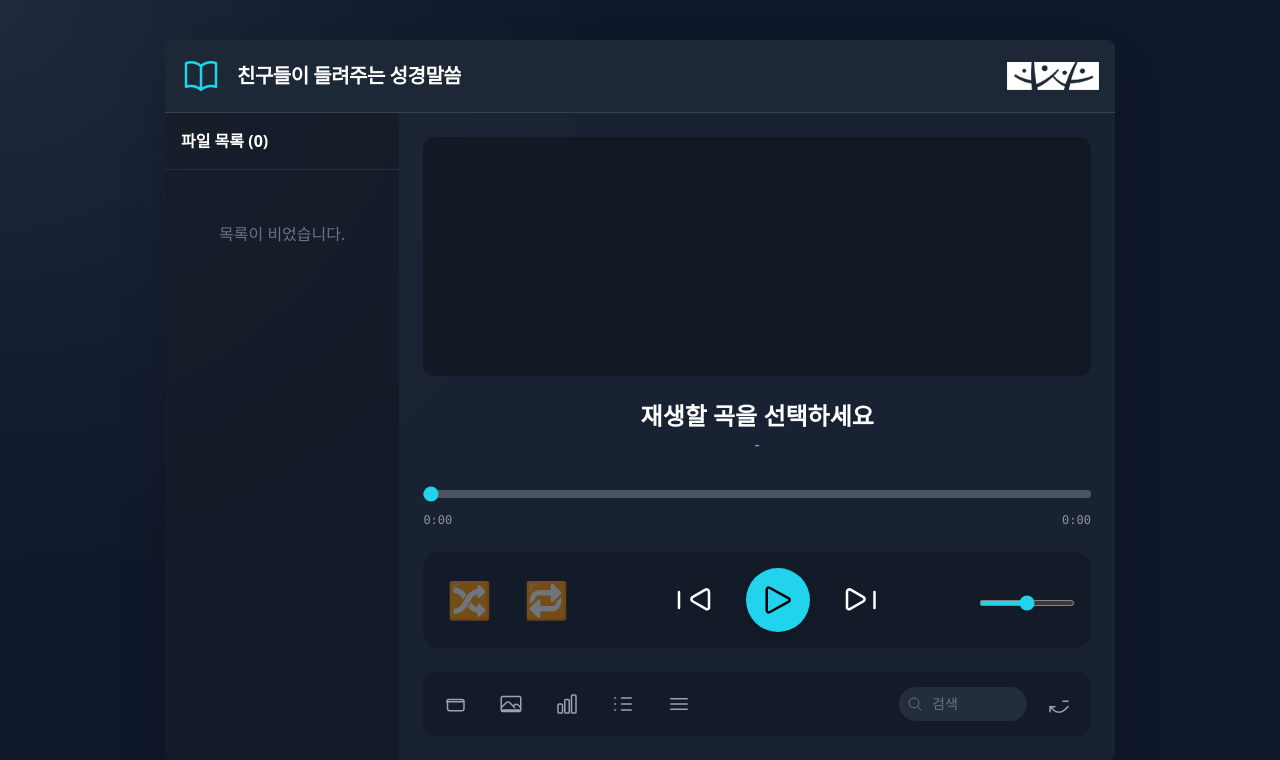
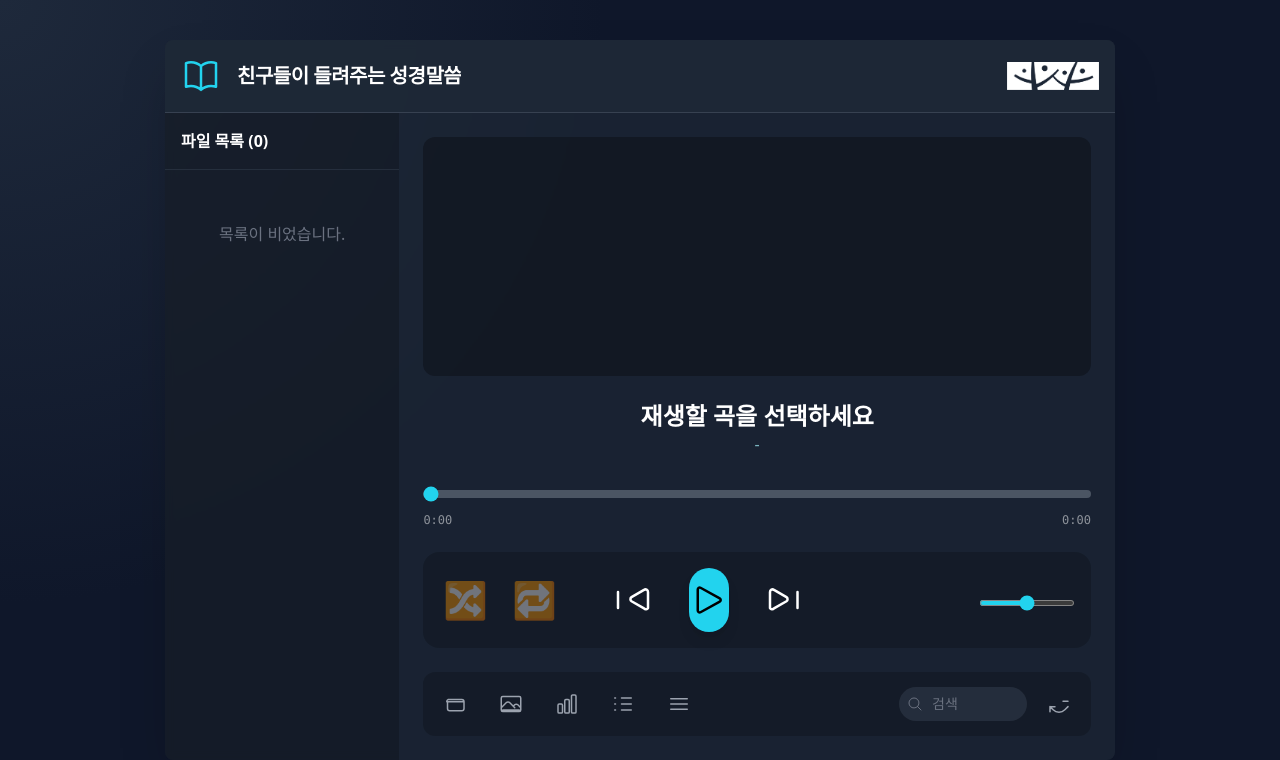
Before and after one commit to leah980628/The-Bible-that-my-friends-read, a React (Vite) app: page / in a window 1280 px wide. Shown: the top 760 px of the page. Built offline with nearby package versions, Linux system fonts and the light colour scheme.

Commit message:
Update App.tsx

```diff
--- a/App.tsx
+++ b/App.tsx
@@ -777,24 +777,50 @@ export default function App() {
                             </div>
                         </div>
 
-                        <div className="flex items-center justify-between bg-black/20 p-4 rounded-2xl">
-                             <div className="flex items-center space-x-4">
-                                <button onClick={() => setIsShuffled(!isShuffled)} className={`p-2 text-4xl transition-colors ${isShuffled ? 'text-cyan-400' : 'opacity-40'}`} title={isShuffled ? "셔플 끄기" : "셔플 켜기"}>🔀</button>
-                                <button onClick={() => setRepeatMode(prev => (prev + 1) % 3)} className={`p-2 text-4xl transition-colors ${repeatMode !== RepeatMode.NONE ? 'text-cyan-400' : 'opacity-40'}`} title="반복 모드 변경 (없음/한곡/전체)">
+                        {/* 모바일은 중앙 정렬, PC는 기존처럼 양 끝 정렬 */}
+                         <div className="flex items-center justify-center md:justify-between bg-black/20 p-4 rounded-2xl relative">
+
+                        {/* 아이콘 뭉치 전체 (셔플부터 다음곡까지) */}
+                         <div className="flex items-center justify-center space-x-4 md:space-x-0 md:flex-grow">
+
+                        {/* 1. 셔플 & 반복 그룹 (PC에서는 왼쪽 배치) */}
+                       <div className="flex items-center space-x-2 md:space-x-4 mr-2 md:mr-0 md:w-1/3 md:justify-start">
+                         <button onClick={() => setIsShuffled(!isShuffled)}
+                           className={`p-1 text-3xl md:text-4xl transition-colors ${isShuffled ? 'text-cyan-400' : 'opacity-40'}`}>
+                        🔀
+                    </button>
+                      <button onClick={() => setRepeatMode(prev => (prev + 1) % 3)}
+                        className={`p-1 text-3xl md:text-4xl transition-colors ${repeatMode !== RepeatMode.NONE ? 'text-cyan-400' : 'opacity-40'}`}>
                      {repeatMode === RepeatMode.ONE ? '🔂' : '🔁'}
                     </button>
                    </div>
-                             <div className="flex items-center space-x-6">
-                                <button onClick={handlePrev} className="p-2" title="이전 곡"><Icon name="prev" className="w-10 h-10"/></button>
-                                <button onClick={handlePlayPause} className="w-16 h-16 flex items-center justify-center bg-cyan-400 text-black rounded-full shadow-lg transform active:scale-95 transition-transform" title={isPlaying ? "일시정지" : "재생"}>
-                                    <Icon name={isPlaying ? 'pause' : 'play'} className="w-10 h-10"/>
+
+                  {/* 2. 메인 컨트롤 (이전, 재생, 다음) - PC에서는 정중앙 배치 */}
+                  <div className="flex items-center justify-center space-x-6 md:space-x-8 md:w-1/3">
+                   <button onClick={handlePrev} className="p-1">
+                   <Icon name="prev" className="w-12 h-12 md:w-10 md:h-10" />
                 </button>
-                                <button onClick={handleNext} className="p-2" title="다음 곡"><Icon name="next" className="w-10 h-10"/></button>
+                 <button onClick={handlePlayPause}
+                    className="w-20 h-20 md:w-16 md:h-16 flex items-center justify-center bg-cyan-400 text-black rounded-full shadow-lg transform active:scale-95 transition-transform">
+                  <Icon name={isPlaying ? 'pause' : 'play'} className="w-12 h-12 md:w-10 md:h-10" />
+               </button>
+                <button onClick={handleNext} className="p-1">
+                <Icon name="next" className="w-12 h-12 md:w-10 md:h-10" />
+               </button>
            </div>
-                             <div className="w-24 hidden sm:block">
-                                <input type="range" min="0" max="1" step="0.01" value={volume} onChange={(e) => setVolume(parseFloat(e.target.value))} className="w-full h-1.5 accent-cyan-400 cursor-pointer" title="볼륨 조절"/>
+
+             {/* 3. PC 레이아웃 균형을 위한 빈 공간 (모바일은 숨김) */}
+             <div className="hidden md:block md:w-1/3"></div>
+           </div>
+
+           {/* 4. 볼륨 조절 바 (PC 우측 끝 고정, 모바일은 숨김) */}
+           <div className="hidden md:block w-24">
+             <input type="range" min="0" max="1" step="0.01" value={volume}
+                 onChange={(e) => setVolume(parseFloat(e.target.value))}
+                 className="w-full h-1.5 accent-cyan-400 cursor-pointer" />
           </div>
      </div>
+
 
                         <div className="flex items-center justify-between bg-black/20 p-2 rounded-xl">
                             <div className="flex space-x-1 sm:space-x-2 overflow-x-auto no-scrollbar">
```
Lines whose indentation alone changed are shown as unchanged.
